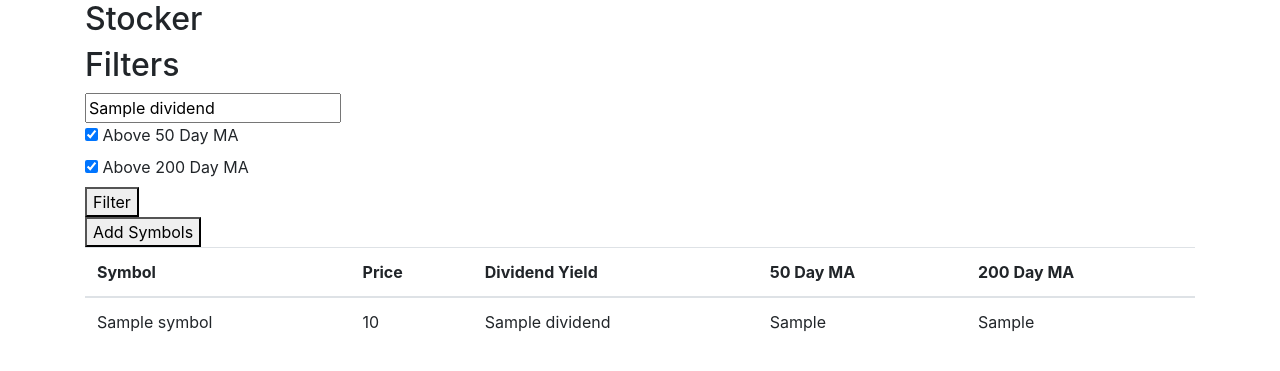
After one commit to backcrawler/finance_fa, a FastAPI app: template templates/home.html in a window 1280 px wide. The commit adds this page. Shown: the top 371 px of the page. Run offline with FastAPI, Linux system fonts and the light colour scheme; the template is opened without the code that fills it: most values are stand-ins (such as "Sample title", 1, 10 or a date in 2020); some libraries are stand-ins or nearby versions.

Commit message:
View, templates modified

```diff
--- a/app.py
+++ b/app.py
@@ -22,17 +22,45 @@ def get_db():
         db.close()
 
 
+@app.get("/")
+async def home(request: Request, dividend=None, ma50=None, ma200=None, db: Session = Depends(get_db)):
+    """show all stocks"""
+    stocks = db.query(Stock)
+    if dividend:
+        stocks = stocks.filter(Stock.dividend_yield > dividend)
+    if ma50:
+        stocks = stocks.filter(Stock.price > Stock.ma50)
+    if ma200:
+        stocks = stocks.filter(Stock.price > Stock.ma200)
+    stocks = stocks.all()
+
+    return templates.TemplateResponse("home.html", {
+        "request": request,
+        "stocks": stocks,
+        "dividend": dividend,
+        "ma200": ma200,
+        "ma50": ma50
+    })
+
+
+def get_stock_data(id: int):
+    db = SessionLocal()
+    stock = db.query(Stock).filter(Stock.id == id).first()
+    yahoo_data = yfinance.Ticker(stock.symbol)
+    stock.ma200 = yahoo_data.info['twoHundredDayAverage']
+    stock.ma50 = yahoo_data.info['fiftyDayAverage']
+    stock.price = yahoo_data.info['previousClose']
+    stock.dividend = yahoo_data.info['dividendYield'] * 100
+    db.add(stock)
+    db.commit()
+
+
 @app.post("/stock")
 async def create_stock(stock_request: StockRequest, background_tasks: BackgroundTasks, db: Session = Depends(get_db)):
-    """
-    adding tickers to database
-    """
-
+    """adding tickers to database"""
     stock = Stock()
     stock.symbol = stock_request.symbol
     db.add(stock)
     db.commit()
-
-    #background_tasks.add_task(, stock.id)  # TODO
-
+    background_tasks.add_task(get_stock_data, stock.id)
     return Response(status_code=201)
--- /dev/null
+++ b/templates/home.html
@@ -0,0 +1,96 @@
+{% extends "base.html" %}
+
+{% block content %}
+<script>
+$(document).ready(function() {
+  $("#add_symbol").click(function() {
+    $('.ui.modal').modal('show');
+  });
+
+  $("#save").click(function() {
+
+    var textareaContent = $("#symbols").val();
+    var symbols = textareaContent.split("\n");
+
+    for (var i = 0; i < symbols.length; ++i) {
+      console.log(symbols[i]);
+
+      $.ajax({
+        url: '/stock',
+        type: 'POST',
+        contentType: 'application/json',
+        data: JSON.stringify({ "symbol": symbols[i] }),
+        dataType: 'json'
+      });
+    }
+
+    $('.ui.modal').modal('hide');
+  });
+});
+</script>
+
+<h2>Filters</h2>
+
+<form method="get">
+  <div class="ui input">
+    <input name="dividend" type="text" placeholder="Dividend Yield" value="{{ dividend or '' }}">
+  </div>
+  <div class="ui checkbox">
+    <input name="ma50" type="checkbox" {% if ma50 %}checked="checked"{% endif %}>
+    <label>Above 50 Day MA</label>
+  </div>
+  <div class="ui checkbox">
+    <input name="ma200" type="checkbox" {% if ma200 %}checked="checked"{% endif %}>
+    <label>Above 200 Day MA</label>
+  </div>
+  <button type="submit" class="ui button primary">Filter</button>
+</form>
+
+<button id="add_symbol" class="ui button secondary">Add Symbols</button>
+
+
+<table class="ui celled table">
+  <thead>
+    <tr>
+      <th>Symbol</th>
+      <th>Price</th>
+      <th>Dividend Yield</th>
+      <th>50 Day MA</th>
+      <th>200 Day MA</th>
+    </tr>
+  </thead>
+  <tbody>
+    {% for stock in stocks %}
+    <tr>
+      <td>{{ stock.symbol }}</td>
+      <td>{{ stock.price }}</td>
+      <td>{{ stock.dividend }}</td>
+      <td>{{ stock.ma50 }}</td>
+      <td>{{ stock.ma200 }}</td>
+    </tr>
+    {% endfor %}
+  </tbody>
+</table>
+
+<div class="ui modal">
+    <i class="close icon"></i>
+    <div class="header">
+      Add Stocks
+    </div>
+    <div class="content">
+        <div class="ui form">
+            <div class="field">
+              <label>Symbols</label>
+              <textarea id="symbols"></textarea>
+            </div>
+          </div>
+    </div>
+    <div class="actions">
+      <div id="save" class="ui positive right labeled icon button">
+        Add Symbols
+        <i class="plus icon"></i>
+      </div>
+    </div>
+  </div>
+
+{% endblock %}
```
Also changed, not shown: templates/base.html (line endings or trailing spaces).
